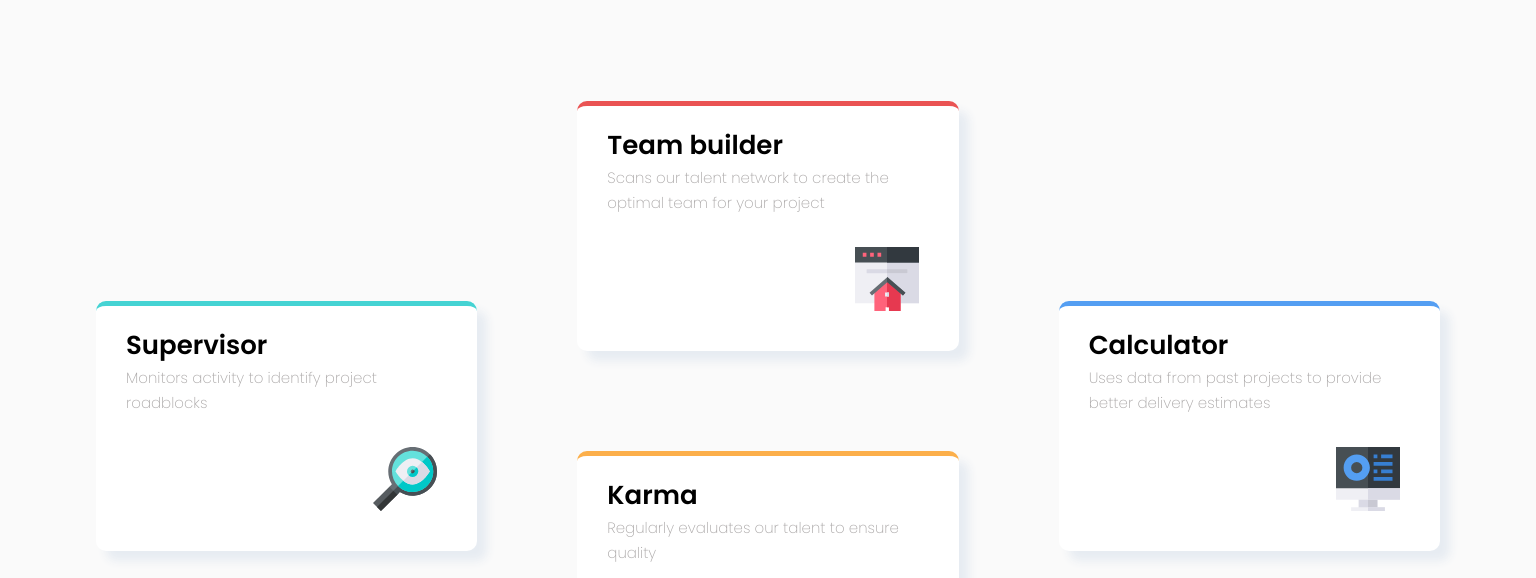
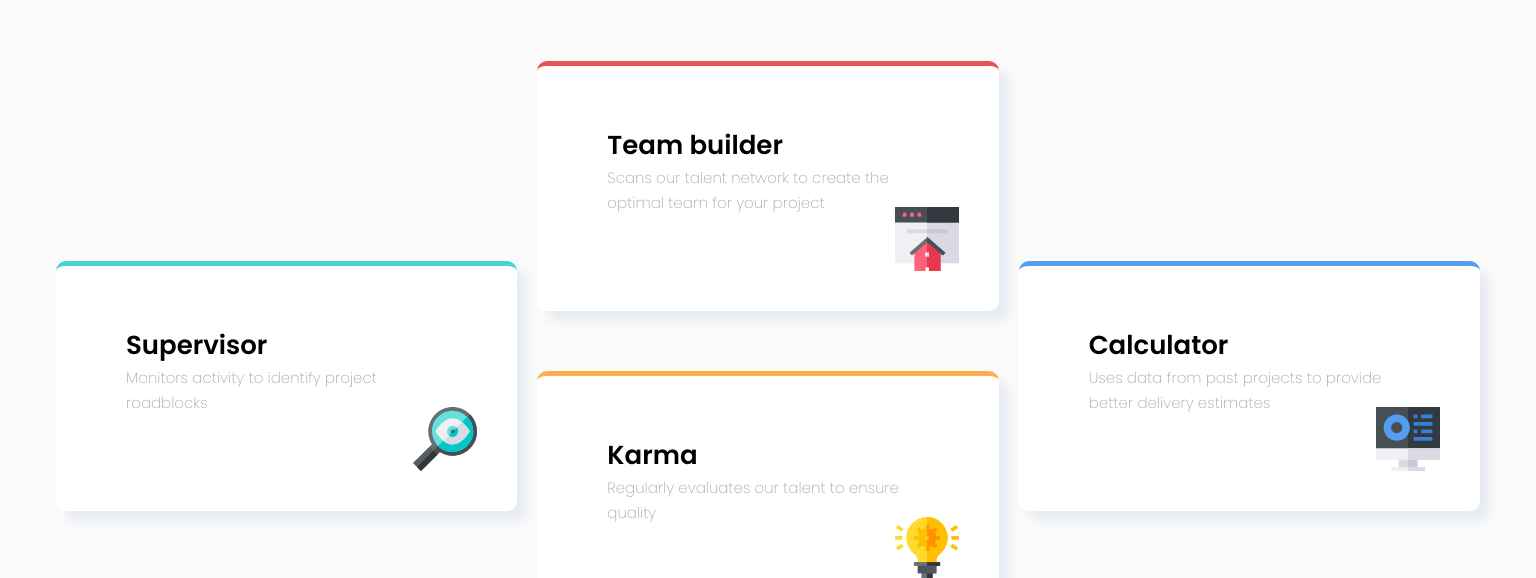
Before and after one commit to sheezylion/Four-card-feature, a plain HTML site: page index.html in a window 1536 px wide. Shown: the part 206-784 px from the top of the page. Drawn offline with Linux system fonts and the light colour scheme.

Commit message:
made some changes in the css reponsiveness

```diff
--- a/styles.css
+++ b/styles.css
@@ -81,7 +81,7 @@ body {
 .forth-card h3 {
   font-weight: 600;
   font-size: 26px;
-  margin: 30px 30px 20px 30px;
+  padding: 30px 30px 20px 30px;
 }
 
 .first-card p,
@@ -91,7 +91,7 @@ body {
   font-weight: 200;
   font-size: 15px;
   color: hsl(0, 2%, 66%);
-  margin: 0 30px 0 30px;
+  padding: 0 30px 0 30px;
   line-height: 25px;
 }
 
@@ -132,7 +132,7 @@ body {
   .second-card h3,
   .third-card h3,
   .forth-card h3 {
-    margin: 20px 30px 0px 30px;
+    padding: 20px 30px 0px 30px;
   }
 
   .first-card {
@@ -189,6 +189,7 @@ body {
     position: relative;
     display: grid;
     grid-template-columns: 1fr 1fr 1fr;
+    grid-gap: 20px;
   }
 
   .first-card {
@@ -196,21 +197,21 @@ body {
     grid-column-start: 1;
     grid-column-end: 2;
     top: 200px;
-    margin: 40px;
+    padding: 40px;
     height: 250px;
   }
 
   .second-card {
     grid-column-start: 2;
     grid-column-end: 3;
-    margin: 40px;
+    padding: 40px;
     height: 250px;
   }
 
   .third-card {
     grid-column-start: 2;
     grid-column-end: 3;
-    margin: 40px;
+    padding: 40px;
     height: 250px;
   }
 
@@ -218,7 +219,7 @@ body {
     grid-column-start: 3;
     position: absolute;
     top: 200px;
-    margin: 40px;
+    padding: 40px;
     height: 250px;
   }
 }
```
